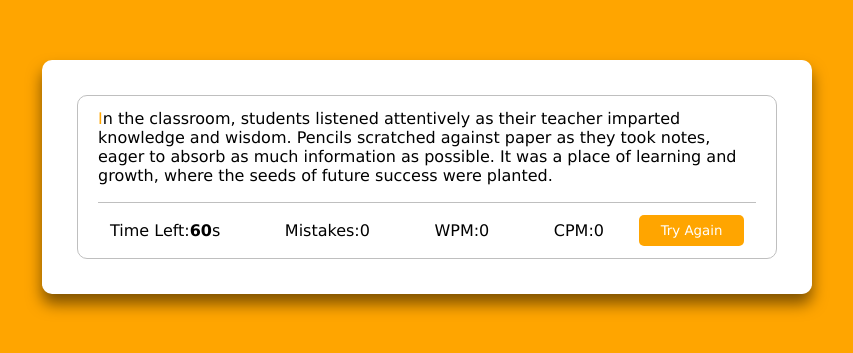
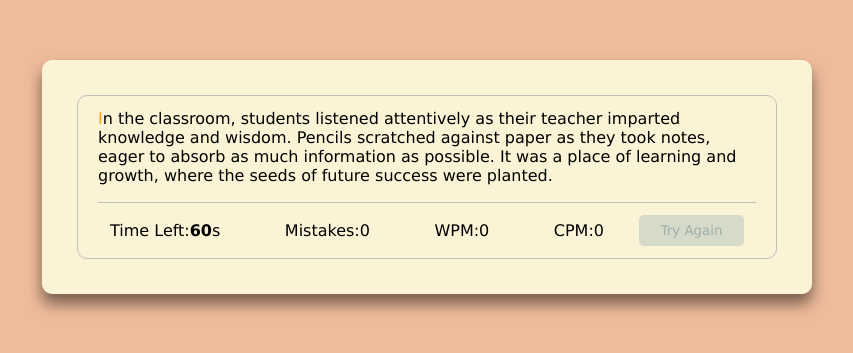
Before and after one commit to ganesh42shrma/Typing-speed-Test, a plain HTML site: page index.html in a window 1280 px wide. Shown: the part 223-576 px from the top of the page, without its empty margins (213-1066 px from the left). Drawn offline with Linux system fonts and the light colour scheme.

Commit message:
theme change

```diff
--- a/script.js
+++ b/script.js
@@ -74,7 +74,7 @@ if(charIndex < char.length && timeLeft > 0){
     charIndex++;
     char[charIndex].classList.add('active');
 
-    mistakes.innerText =  mistake;
+    mistakes.innerText = mistake;
     cpm.innerText = charIndex - mistake;
 }
     else{
--- a/style.css
+++ b/style.css
@@ -11,13 +11,13 @@ body{
     padding: 0 10px;
     align-items: center;
     justify-content: center;
-    background: orange;
+    background: #EFBC9B;
 }
 
 .wrapper{
     width: 770px;
     padding: 35px;
-    background: #fff;
+    background: #FBF3D5;
     border-radius: 10px;
     box-shadow:  0 10px 15px rgba(0,0,0,0.5);
 }
@@ -63,8 +63,8 @@ body{
     width: 105px;
     outline: none;
     border: none;
-    color: #fff;
-    background: orange;
+    color: #9CAFAA;
+    background: #D6DAC8;
     padding: 8px 0;
     font-family:16px ;
     cursor: pointer;
```
